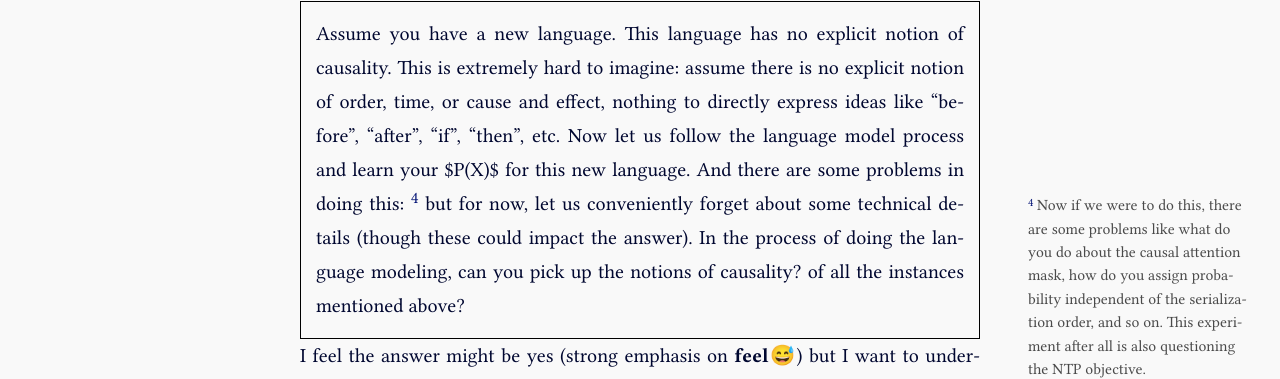
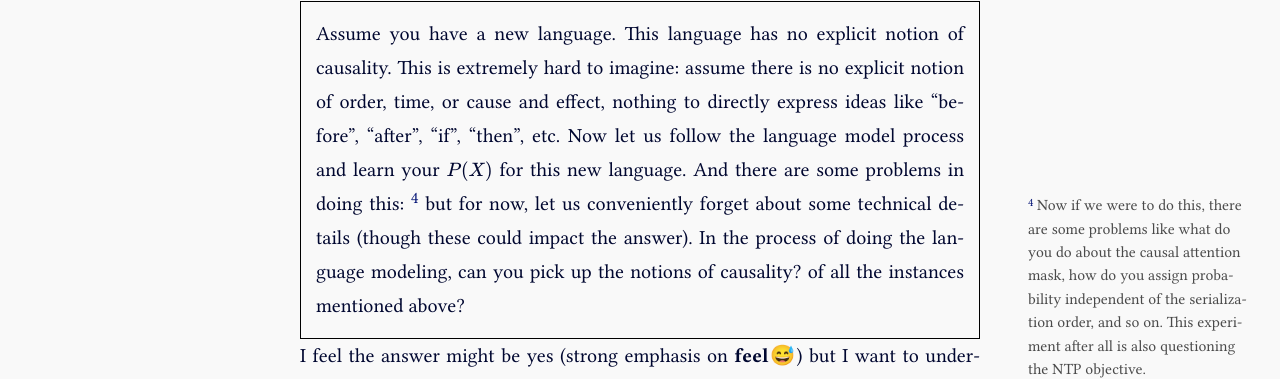
Before and after one commit to Rishit-dagli/Rishit-dagli.github.io, a Jekyll site: the page built from _posts/2026-09-28-lm-limits.md, in a window 1280 px wide and 900 px high, scrolled down 1460 px. Shown: the part 238-617 px from the top of the window. Built offline with Jekyll 4.4.1, drawn with Linux system fonts in a browser that asks for light colours; comment, search, counter and statistics services are not loaded; some of the changed text lies outside the part shown.

Commit message:
fix: restore math rendering on blog posts

```diff
--- a/_includes/head.html
+++ b/_includes/head.html
@@ -30,7 +30,10 @@
   <!-- RSS -->
   <link rel="alternate" type="application/rss+xml" title="{{ site.title | escape }}" href="{{ "/feed.xml" | relative_url }}">
 
-  {% if page.layout == "home" or (page.layout == "post" and page.math != false) %}
+  {% assign load_math = false %}
+  {% if page.layout == "home" %}{% assign load_math = true %}{% endif %}
+  {% if page.layout == "post" and page.math != false %}{% assign load_math = true %}{% endif %}
+  {% if load_math %}
   <!-- MathJax with automatic equation numbering and color support -->
   <script>
   window.MathJax = {
```
